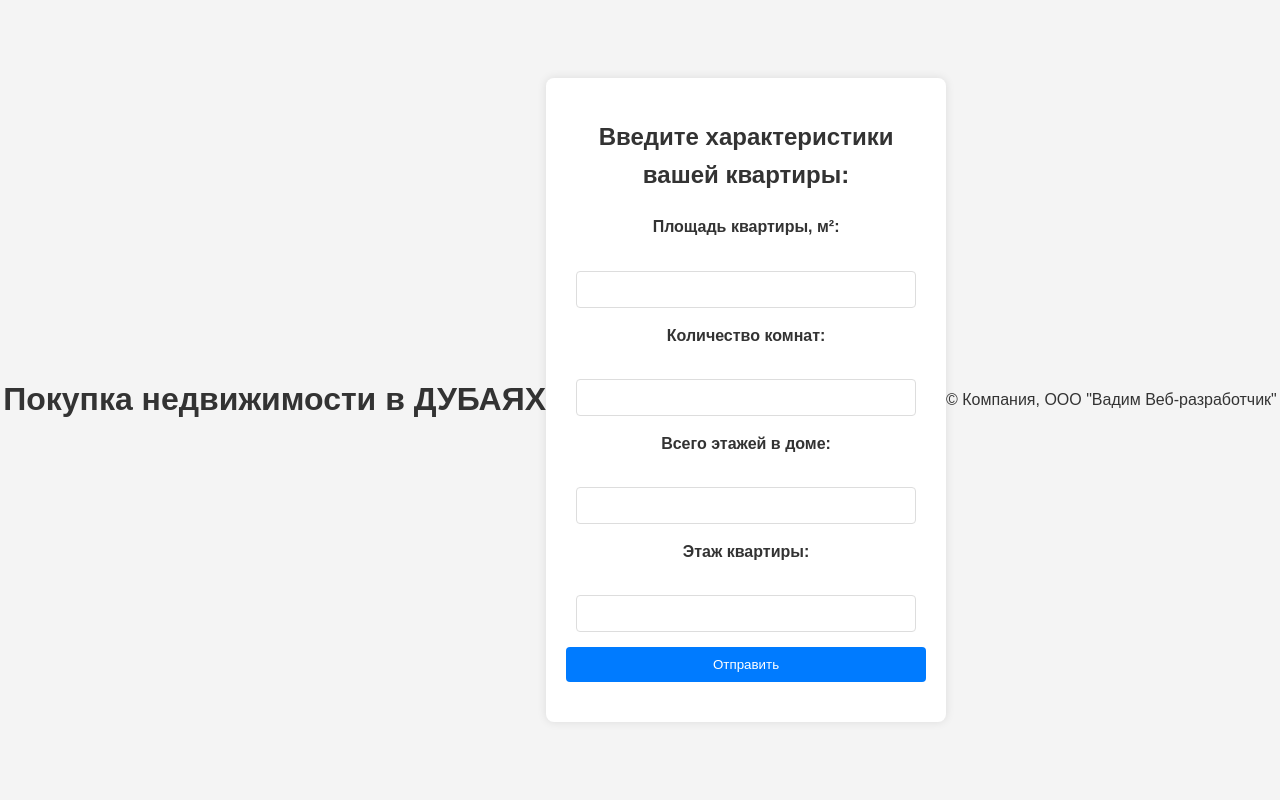
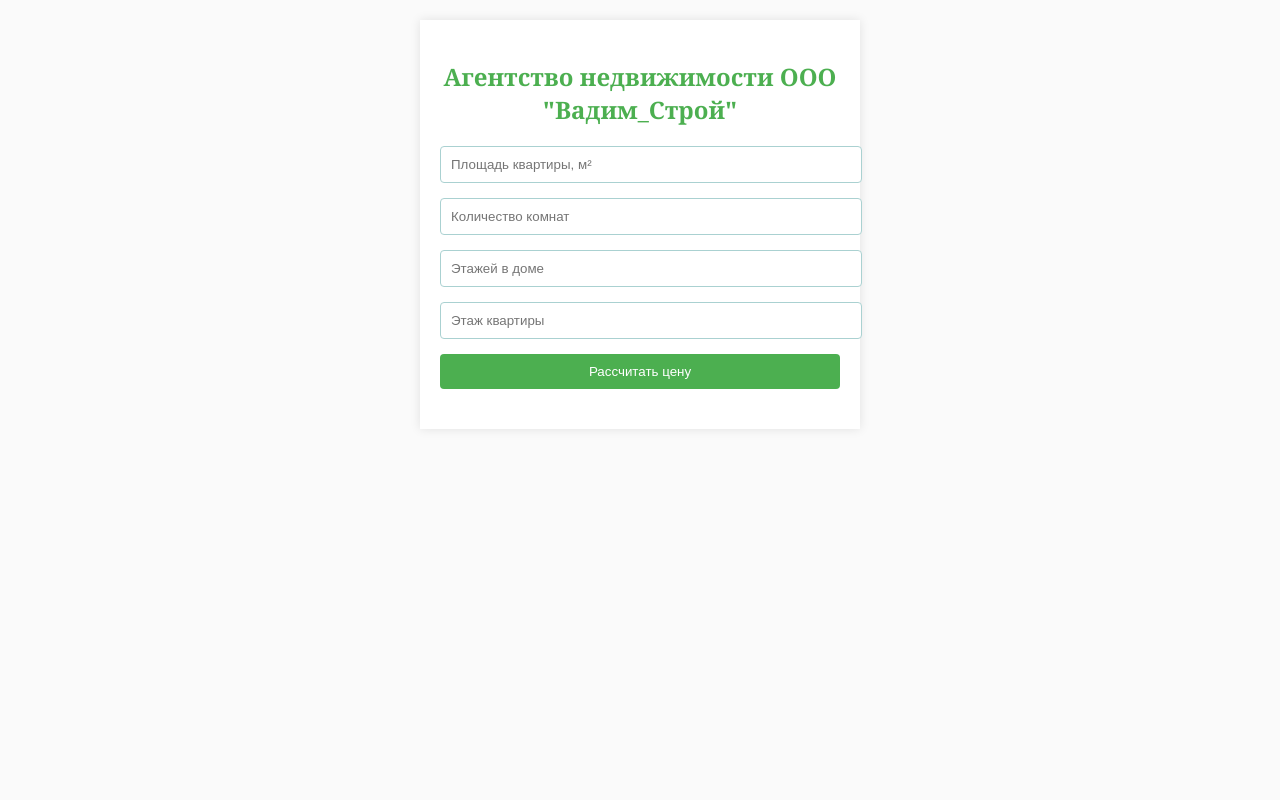
Before and after one commit to VadimGoryachkin/pabd25, a Flask app: page / in a window 1280 px wide. Run offline with Flask 3, Linux system fonts and the light colour scheme; parts of the project's set-up code (start-up, migrations or seed data) failed here and were passed over.

Commit message:
seminar_2 rent_valuating front+back

```diff
--- a/service/app.py
+++ b/service/app.py
@@ -17,7 +17,7 @@ dictConfig(
             },
             "file": {
                 "class": "logging.FileHandler",
-                "filename": "service/flask.log",
+                "filename": "flask.log",
                 "formatter": "default",
             },
         },
@@ -41,7 +41,15 @@ def process_numbers():
 
     app.logger.info(f'Requst data: {data}')
 
-    return {'status': 'success', 'data': 'Числа успешно обработаны'}
+    if float(data['area']) >= 0:
+        app.logger.info('status: success, data: Числа успешно обработаны')
+        result_sum = float(data['area']) * 300000
+        app.logger.info(f'Стоимость квартиры: {result_sum}')
+        return {'result': result_sum}
+    else:
+        app.logger.info('status: error, data: Отрицательное значение площади')
+        return {'result': 'error'}
+
 
 if __name__ == '__main__':
-    app.run(debug=True)
+    app.run(debug=False, port=5050)
--- a/service/templates/index.html
+++ b/service/templates/index.html
@@ -4,42 +4,104 @@
     <meta charset="UTF-8">
     <meta name="viewport" content="width=device-width, initial-scale=1.0">
     <title>Форма ввода чисел</title>
-    <link rel="stylesheet" href="/static/styles.css">
+    <style>
+        body {
+            font-family: Georgia, serif; /* Изменили шрифт */
+            margin: 20px;
+            background-color: #fafafa; /* Добавлен фон страницы */
+        }
+
+        h2 {
+            text-align: center;
+            color: #4caf50; /* Цвет заголовка */
+        }
+
+        .form-container {
+            max-width: 400px;
+            margin: 0 auto;
+            padding: 20px;
+            background-color: #ffffff; /* Фон формы */
+            box-shadow: 0 0 10px rgba(0, 0, 0, 0.1); /* Тень вокруг формы */
+        }
+
+        input[type="number"] {
+            width: 100%;
+            padding: 10px;
+            margin-bottom: 15px;
+            border: 1px solid #aad1d1; /* Новый цвет границы полей */
+            border-radius: 4px;
+            background-color: #fff;
+        }
+
+        button {
+            width: 100%;
+            padding: 10px;
+            background-color: #4caf50; /* Основной цвет кнопки */
+            color: white;
+            border: none;
+            border-radius: 4px;
+            cursor: pointer;
+        }
+
+        button:hover {
+            background-color: #3e8e41; /* Меняем оттенок фона при наведении */
+        }
+
+        #response {
+            margin-top: 20px;
+            text-align: center;
+            color: #333;
+        }
+    </style>
 </head>
 <body>
-    <header>
-        <h1>Покупка недвижимости в ДУБАЯХ</h1>
-    </header>
+    <div class="form-container">
+        <h2>Агентство недвижимости ООО "Вадим_Строй"</h2>
+        <form id="numberForm">
+            <input type="number" id="num1" placeholder="Площадь квартиры, м²" required>
+            <input type="number" id="num2" placeholder="Количество комнат" required>
+            <input type="number" id="num3" placeholder="Этажей в доме" required>
+            <input type="number" id="num4" placeholder="Этаж квартиры" required>
+            <button type="button" onclick="submitForm()">Рассчитать цену</button>
+        </form>
+        <div id="response"></div>
+    </div>
 
-    <main>
-        <section class="form-section">
-            <h2>Введите характеристики вашей квартиры:</h2>
+    <script>
+        function submitForm() {
+            const num1 = document.getElementById('num1').value;
+            const num2 = document.getElementById('num2').value;
+            const num3 = document.getElementById('num3').value;
+            const num4 = document.getElementById('num4').value;
 
-            <!-- Контейнер для формы -->
-            <form id="numberForm" novalidate>
-                <label for="area">Площадь квартиры, м²:</label><br>
-                <input type="number" id="area" name="area" min="1" step="any" required><br>
+            const data = {
+                area: num1,
+                rooms: num2,
+                total_floors: num3,
+                floor: num4
+            };
 
-                <label for="rooms">Количество комнат:</label><br>
-                <input type="number" id="rooms" name="rooms" min="1" max="10" required><br>
-
-                <label for="totalFloors">Всего этажей в доме:</label><br>
-                <input type="number" id="totalFloors" name="totalFloors" min="1" max="50" required><br>
-
-                <label for="floor">Этаж квартиры:</label><br>
-                <input type="number" id="floor" name="floor" min="1" max="50" required><br>
-
-                <button type="button" onClick="submitForm()">Отправить</button>
-            </form>
-
-            <p id="response"></p>
-        </section>
-    </main>
-
-    <footer>
-        © Компания, ООО "Вадим Веб-разработчик"
-    </footer>
-
-    <script src="/static/scripts.js"></script>
+            fetch('/api/numbers', {
+                method: 'POST',
+                headers: {
+                    'Content-Type': 'application/json'
+                },
+                body: JSON.stringify(data)
+            })
+            .then(response => response.json())
+            .then(data => {
+                if (data.result === 'error') {
+                    document.getElementById('response').innerText = `Ошибка расчета`;
+                } else {
+                    let formattedResult = parseInt(data.result).toLocaleString(); // Разбиваем число на группы разрядов
+                    document.getElementById('response').innerText = `Цена квартиры = ${formattedResult} рублей`;
+                }
+            })
+            .catch(error => {
+                console.error('Ошибка:', error);
+                document.getElementById('response').innerText = 'Произошла ошибка при расчете цены квартиры';
+            });
+        }
+    </script>
 </body>
 </html>
```
